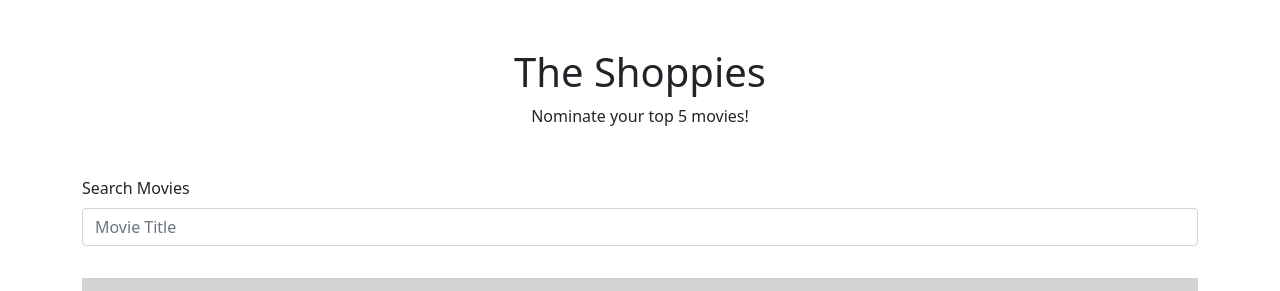
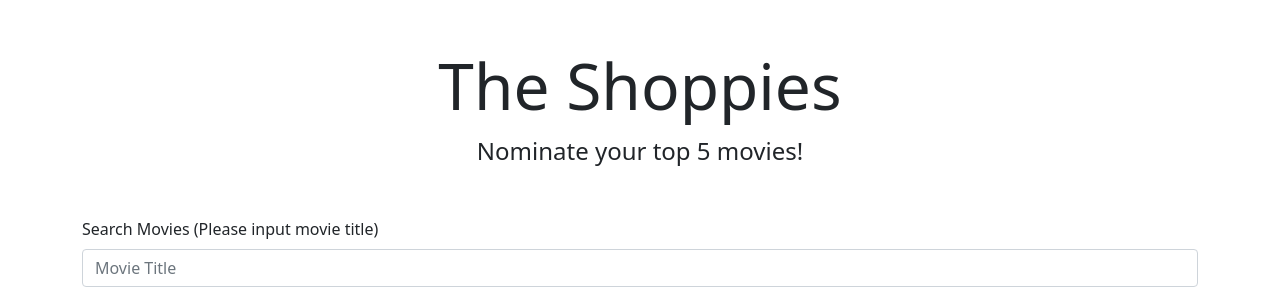
Before and after one commit to nrojas113/movie-nominations, a React (Create React App) app: page / in a window 1280 px wide. Shown: the top 291 px of the page. Built offline with nearby package versions, Linux system fonts and the light colour scheme; no server answers.

Commit message:
Functionality: Local Storage custom hook added

```diff
--- a/src/App.js
+++ b/src/App.js
@@ -7,9 +7,13 @@ import NominationList from "./components/NominationList";
 import Results from "./components/Results";
 import AlertMessage from "./components/AlertMessage";
 import { apikey } from "./secrets";
+import useLocalStorage from "./hooks/useLocalStorage";
 
 function App() {
-  const [nominations, setNominations] = useState([]);
+  // const [nominations, setNominations] = useState([]);
+  //initialize the nominations as array (key="nominations", value=[])
+  const [nominations, setNominations] = useLocalStorage("nominations", []);
+
   const [results, setResults] = useState([]);
   const [resultCount, setResultCount] = useState(0);
   const [keyword, setKeyword] = useState("");
@@ -23,7 +27,7 @@ function App() {
     setKeyword(evt.target.value);
   };
 
-  //This function triggers when user click "nominate" on movie.
+  //This function is triggered when user click "nominate" on movie.
   //Adds the nomination to state as nominations
   const addNomination = (evt, userChoice) => {
     if (nominations.length < 5) {
@@ -39,6 +43,8 @@ function App() {
     }
   };
 
+  //This function is triggered when user clicks "Remove" from My Nomination list.
+  //Deletes the nominated movie from the nominations
   const deleteNomination = (evt, userChoice) => {
     let copy = nominations.filter(
       (nomination) => nomination.Title !== userChoice
@@ -48,12 +54,15 @@ function App() {
     setAlertMessage("");
   };
 
+  //This function is triggered when user clicks the page number.
+  //selected page will be inserted into the query.
   const handlePageClick = (evt) => {
     const selectedPage = evt.selected;
     setPage(selectedPage);
   };
 
-  //This useEffect triggers if the keyword (state) changes.
+  useEffect(() => {}, []);
+  //This useEffect triggers if the keyword & page (state) changes.
   //Fetch the movies based on the keyword & save to state as results
   useEffect(() => {
     const fetchMovies = async (title) => {
--- a/src/components/Header.js
+++ b/src/components/Header.js
@@ -3,8 +3,8 @@ import React from "react";
 function Header() {
   return (
     <header className="mt-5 mb-5 text-center">
-      <h1>The Shoppies</h1>
-      <p>Nominate your top 5 movies!</p>
+      <h1 style={{ fontSize: "4rem" }}>The Shoppies</h1>
+      <p style={{ fontSize: "1.5rem" }}>Nominate your top 5 movies!</p>
     </header>
   );
 }
--- a/src/components/SearchForm.js
+++ b/src/components/SearchForm.js
@@ -4,7 +4,7 @@ import { Form } from "react-bootstrap";
 function Search({ handleInputChange, keyword }) {
   return (
     <Form className="mb-4">
-      <Form.Label>Search Movies</Form.Label>
+      <Form.Label>Search Movies (Please input movie title)</Form.Label>
       <Form.Control
         type="text"
         name="keyword"
--- /dev/null
+++ b/src/hooks/useLocalStorage.js
@@ -0,0 +1,30 @@
+import { useState, useEffect } from "react";
+
+//create custom hook for local storage
+
+const useLocalStorage = (key, initialValue) => {
+  //used in App.js - key='nominations', initialValue=[]
+  const [value, setValue] = useState(() => {
+    //for useState's initial state, by passing argument (not value)
+    //this will only be executed only on the initial render
+    try {
+      const localValue = window.localStorage.getItem(key);
+      //if local storage has value stored, parse it & return the value
+      //if local storage is empty, return initial value (empty array)
+      return localValue ? JSON.parse(localValue) : initialValue;
+    } catch (error) {
+      return initialValue;
+    }
+  });
+
+  //save book info to local storage (as string) if key or value (nominations array) changes
+  //when new book is added to nominations array, then below is executed (store it to local storage)
+  useEffect(() => {
+    window.localStorage.setItem(key, JSON.stringify(value));
+  }, [key, value]);
+
+  //this is same as [nominations, setNominations] -> defined in App.js
+  return [value, setValue];
+};
+
+export default useLocalStorage;
```
